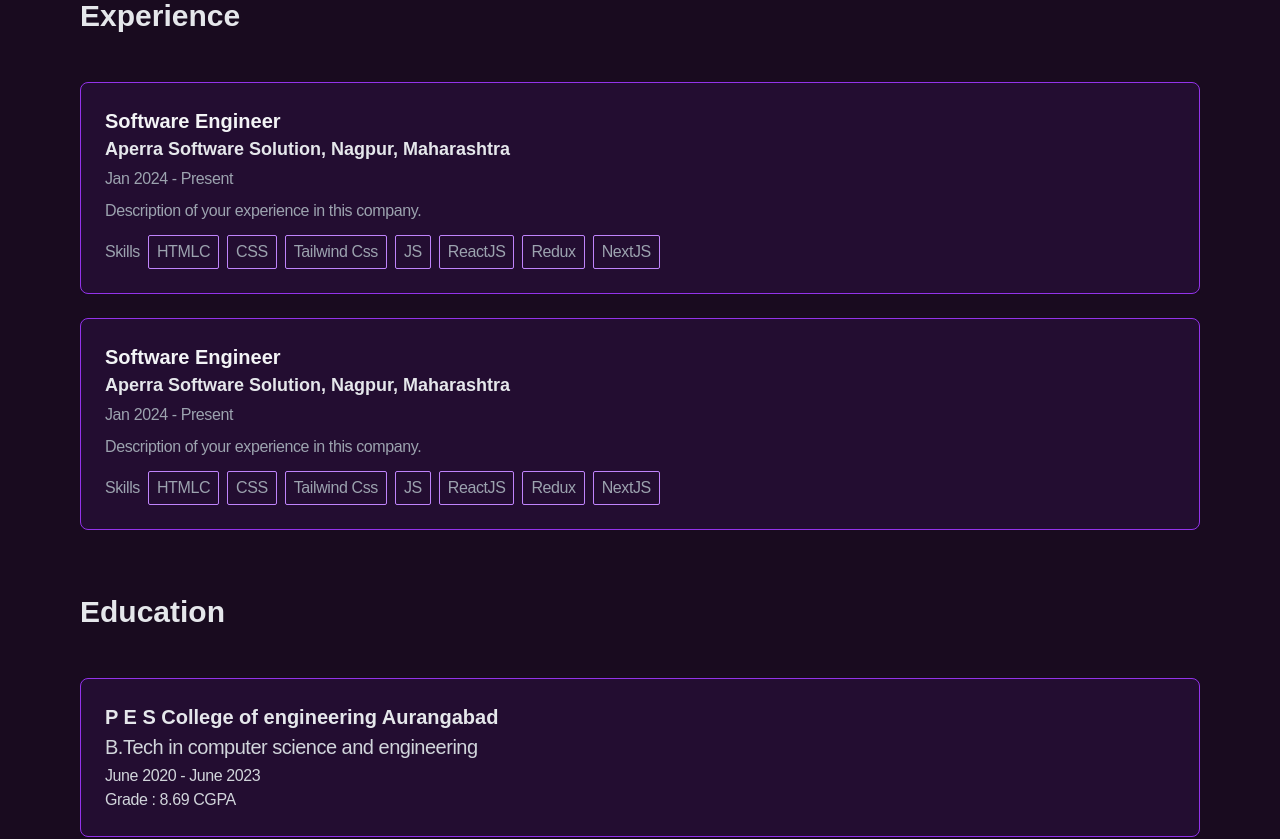
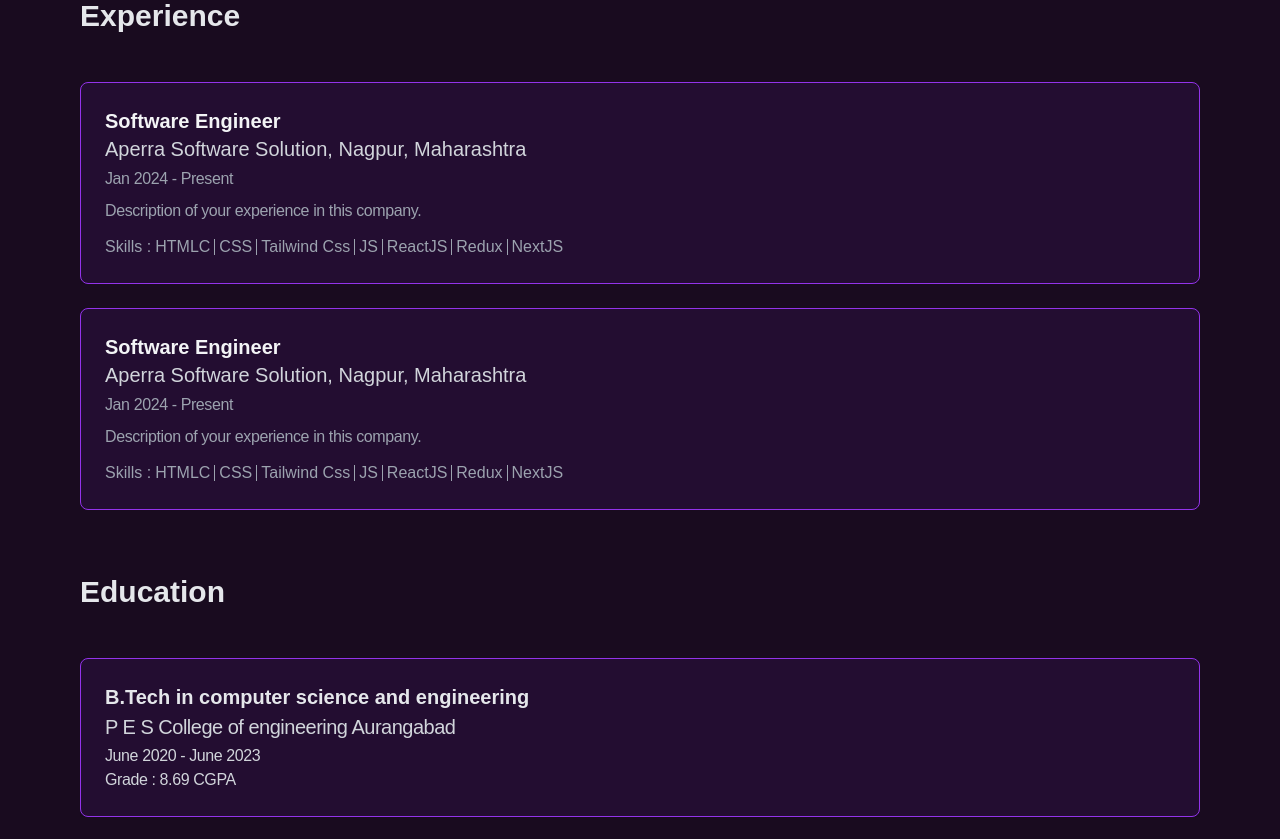
Before and after one commit to Sonawane-Shubham/animated-portfolio, a React (Vite) app: page / in a window 1280 px wide. Shown: the part 740-1579 px from the top of the page. Built offline with nearby package versions, Linux system fonts and the light colour scheme.

Commit message:
fix font size

```diff
--- a/src/components/Education.tsx
+++ b/src/components/Education.tsx
@@ -34,12 +34,12 @@ const Education = () => {
               className=" w-full border border-purple-600 p-4 md:p-6 rounded-lg shadow-md
                     hover:shadow-xl transition-shadow duration-300 bg-purple-700/10"
             >
-              <h2 className="text-gray-200 text-xl font-bold">
-                {education.collegeName}
-              </h2>
-              <p className="text-gray-300">{`${education.degreeName}`}</p>
+              <h2 className="text-gray-200 text-xl font-bold">{`${education.degreeName}`}</h2>
+              <p className="text-gray-300">{education.collegeName}</p>
               <p className="text-base text-gray-300">{education.period}</p>
-              <p className="text-base text-gray-300">Grade : {education.grade}</p>
+              <p className="text-base text-gray-300">
+                Grade : {education.grade}
+              </p>
             </motion.div>
           </Reveal>
         ))}
--- a/src/components/Experience.tsx
+++ b/src/components/Experience.tsx
@@ -40,7 +40,7 @@ const Experience = () => {
               <h2 className="text-gray-100 text-xl font-bold">
                 {experience.position}
               </h2>
-              <h2 className="text-gray-200 text-lg font-semibold mb-1">
+              <h2 className="text-gray-300 text-xl medium mb-1">
                 {experience.company}
               </h2>
               <p className="text-base text-gray-400 mb-2">
@@ -48,9 +48,26 @@ const Experience = () => {
               </p>
               <p className="text-base text-gray-400 mb-3">
                 {experience.description}
+
               </p>
+              <div className="text-base text-gray-400 flex items-center gap-1 flex-wrap">
+                <span className=" text-gray-400">Skills : </span>
+                {experience.tech.map((item: string, index: number) => (
+                  <>
+                    <span
+                      key={index}
+                      className="text-gray-400  text-nowrap"
+                    >
+                      {item}
+                    </span>
+                    {index < experience?.tech.length-1 && (
+                      <div className="w-[1px] h-4 bg-gray-400"></div>
+                    )}
+                  </>
+                ))}
+              </div>
 
-              <p className="text-base text-gray-400 flex items-center gap-2 flex-wrap">
+              {/* <p className="text-base text-gray-400 flex items-center gap-2 flex-wrap">
                 <span className="text-gray-400">Skills </span>
                 {experience.tech.map((item: string, index: number) => (
                   <span
@@ -60,7 +77,7 @@ const Experience = () => {
                     {item}
                   </span>
                 ))}
-              </p>
+              </p> */}
             </motion.div>
           </Reveal>
         ))}
--- a/src/components/Hero.tsx
+++ b/src/components/Hero.tsx
@@ -93,7 +93,7 @@ const Hero = () => {
             transition={{ duration: 1, delay: 1.5 }}
             className="flex flex-col items-center md:items-start gap-y-4 my-4 md:mb-0"
           >
-            <div className="flex gap-2 flex-row text-3xl md:text-4xl text-purple-400 z-20">
+            <div className="flex gap-2 flex-row text-4xl text-purple-400 z-20">
               <motion.a whileHover={{ scale: 1.2 }} href="#">
                 <AiOutlineGithub />
               </motion.a>
@@ -120,7 +120,7 @@ const Hero = () => {
                     scale: 1.05,
                     boxShadow: "0px 0px 8px rgba(0, 0, 0, 0.3)",
                   }}
-                  className="w-fit flex items-center justify-center px-4 py-3 z-10 cursor-pointer font-medium text-gray-200  border border-purple-400 rounded-md"
+                  className="w-fit flex items-center justify-center px-4 py-3 z-10 cursor-pointer md:font-medium text-gray-200  border border-purple-400 rounded-md"
                 >
                   Download CV <IoMdCloudDownload className="w-6 h-5 ml-2" />
                 </motion.button>
@@ -131,7 +131,7 @@ const Hero = () => {
                     scale: 1.05,
                     boxShadow: "0px 0px 8px rgba(0, 0, 0, 0.3)",
                   }}
-                  className="w-fit flex items-center justify-center px-4 py-3 z-10 cursor-pointer font-medium text-gray-200  border border-purple-400 rounded-md"
+                  className="w-fit flex items-center justify-center px-4 py-3 z-10 cursor-pointer md:font-medium text-gray-200  border border-purple-400 rounded-md"
                 >
                   Hire Me
                   <BsPersonCheckFill className="w-5 h-4 mb-0.5 ml-2" />
```
